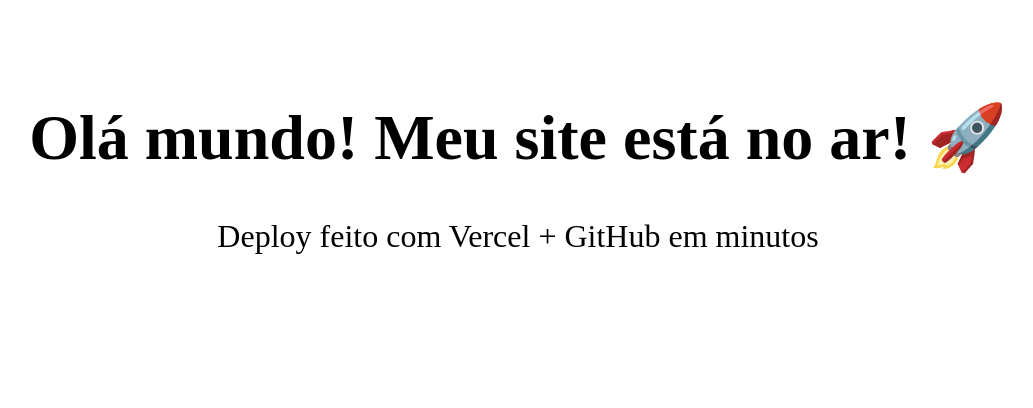
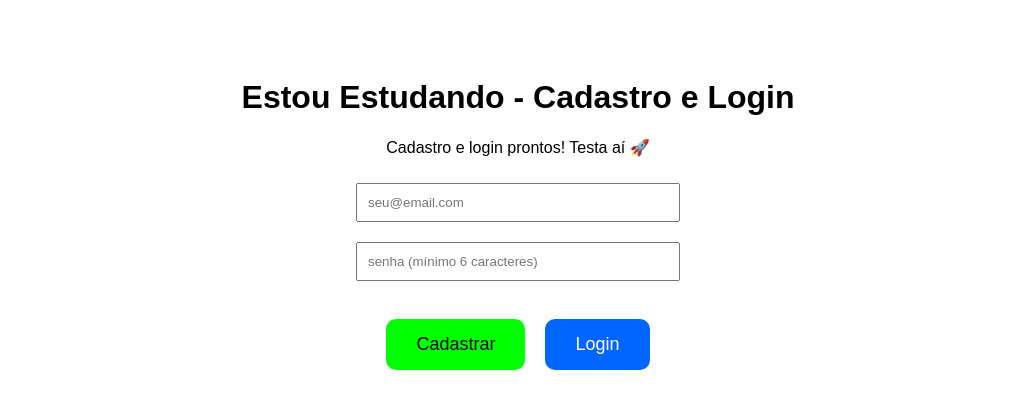
Before and after one commit to sney01308-sketch/ESTOU-ESTUDANDO-, a React (Vite) app: page / in a window 1280 px wide. Shown: the top 408 px of the page, without its empty margins (122-1155 px from the left). Built offline with nearby package versions, Linux system fonts and the light colour scheme.

Commit message:
Implement user registration and login functionality

```diff
--- a/src/App.jsx
+++ b/src/App.jsx
@@ -1,8 +1,31 @@
+import { useState } from 'react'
+import { supabase } from './supabaseClient'
+
 function App() {
+  const [email, setEmail] = useState('')
+  const [senha, setSenha] = useState('')
+  const [mensagem, setMensagem] = useState('Cadastro e login prontos! Testa aí 🚀')
+
+  async function cadastrar() {
+    const { error } = await supabase.auth.signUp({ email, password: senha })
+    if (error) setMensagem('Erro: ' + error.message)
+    else setMensagem('Cadastrado com sucesso! Cheque seu e-mail 📧')
+  }
+
+  async function login() {
+    const { error } = await supabase.auth.signInWithPassword({ email, password: senha })
+    if (error) setMensagem('Erro: ' + error.message)
+    else setMensagem('Logado com sucesso! 🔥')
+  }
+
   return (
-    <div style={{ textAlign: 'center', marginTop: '100px', fontSize: '2rem' }}>
-      <h1>Olá mundo! Meu site está no ar! 🚀</h1>
-      <p>Deploy feito com Vercel + GitHub em minutos</p>
+    <div style={{ padding: '50px', textAlign: 'center', fontFamily: 'Arial' }}>
+      <h1>Estou Estudando - Cadastro e Login</h1>
+      <p>{mensagem}</p>
+      <input type="email" placeholder="seu@email.com" onChange={(e) => setEmail(e.target.value)} style={{width: '300px', padding: '10px', margin: '10px'}} /><br/>
+      <input type="password" placeholder="senha (mínimo 6 caracteres)" onChange={(e) => setSenha(e.target.value)} style={{width: '300px', padding: '10px', margin: '10px'}} /><br/><br/>
+      <button onClick={cadastrar} style={{padding: '15px 30px', margin: '10px', fontSize: '18px', background: '#00ff00', border: 'none', borderRadius: '10px', cursor: 'pointer'}}>Cadastrar</button>
+      <button onClick={login} style={{padding: '15px 30px', margin: '10px', fontSize: '18px', background: '#0066ff', color: 'white', border: 'none', borderRadius: '10px', cursor: 'pointer'}}>Login</button>
     </div>
   )
 }
```
